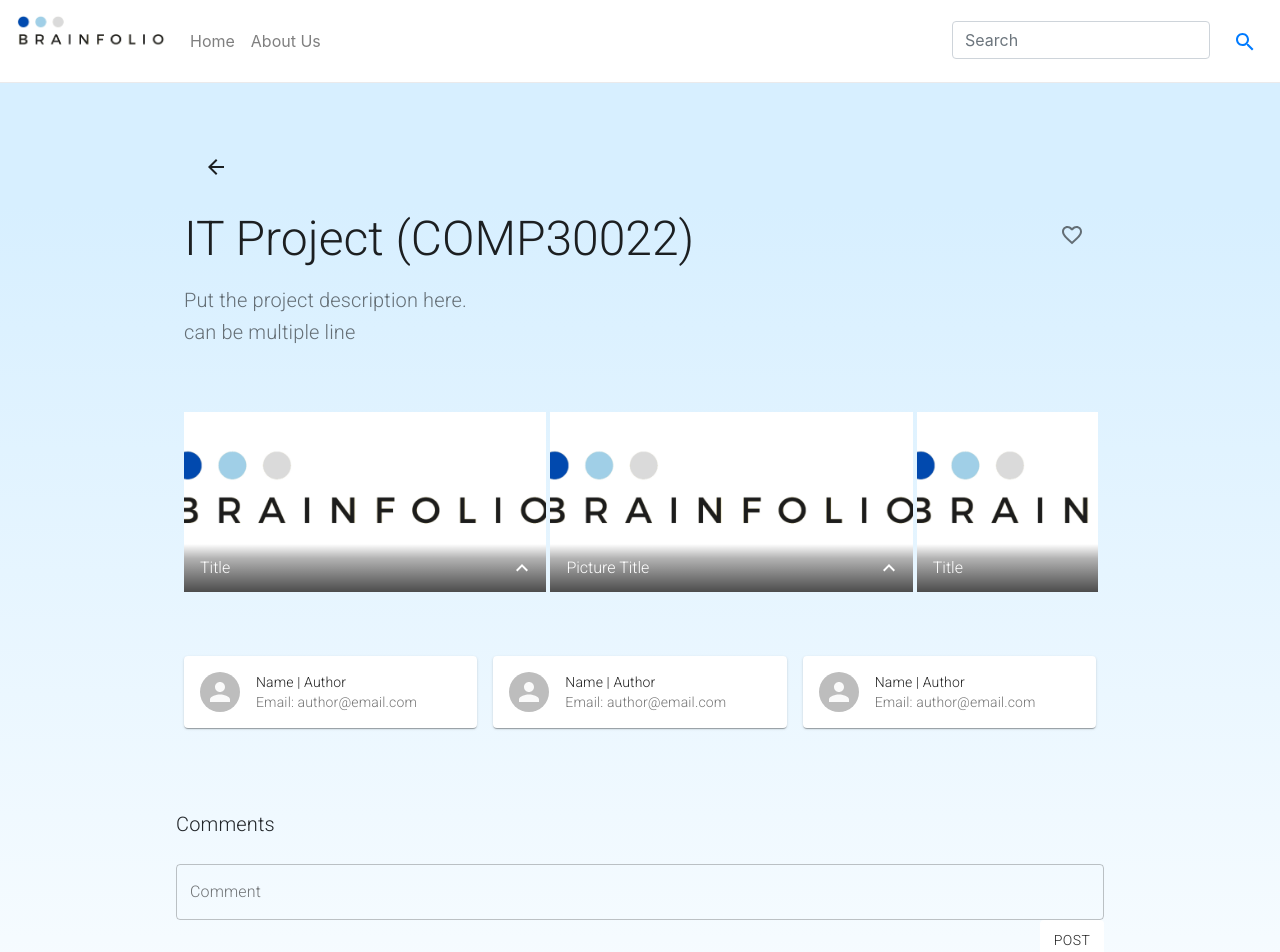
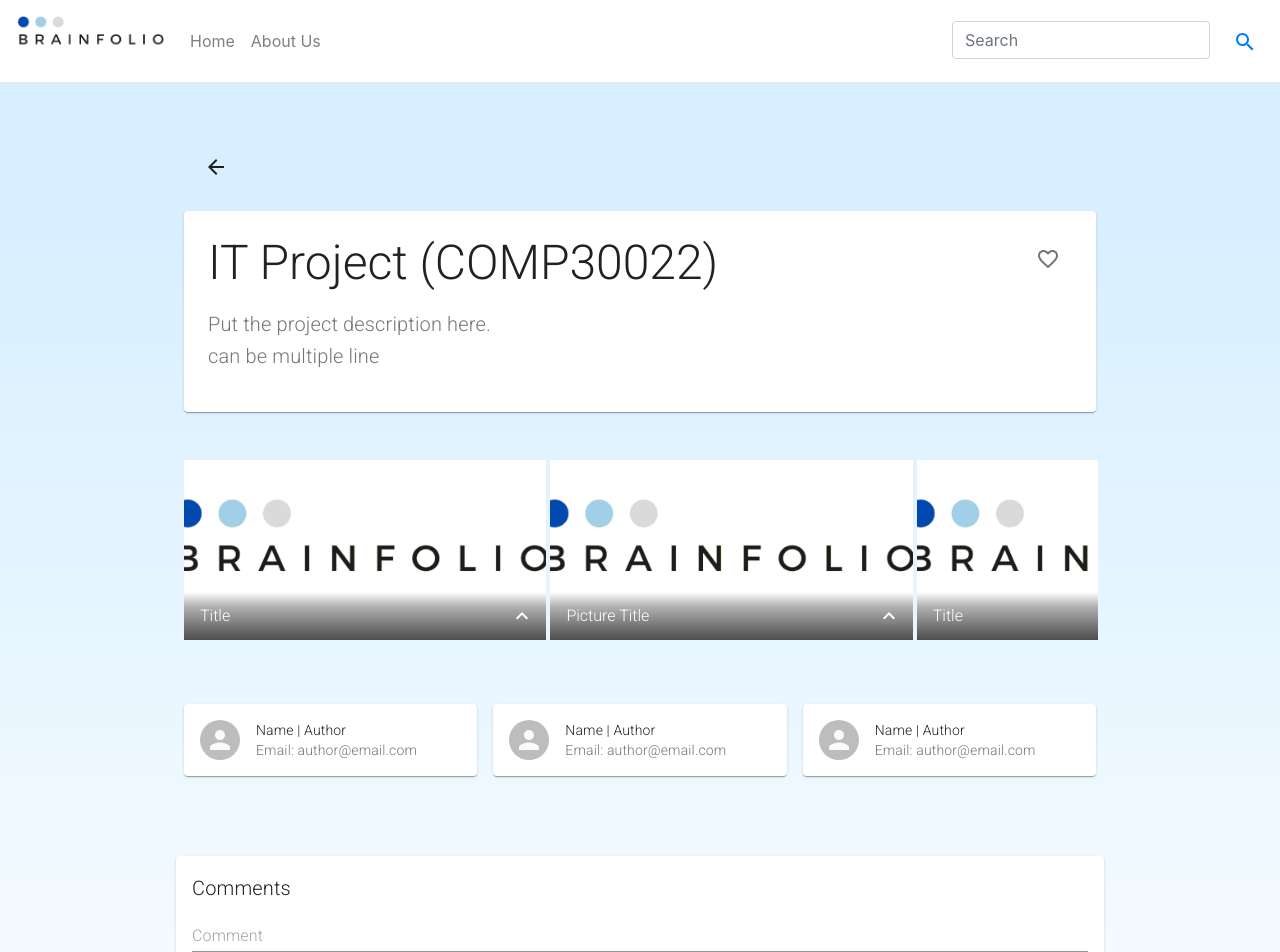
Before and after one commit to williamputraintan/Brainfolio, a React (Create React App) app in the folder my-app/: page /project in a window 1280 px wide. Shown: the top 952 px of the page. Built offline with nearby package versions, Linux system fonts and the light colour scheme.

Commit message:
Update project page display

```diff
--- a/my-app/src/components/project/ProjectAuthor.jsx
+++ b/my-app/src/components/project/ProjectAuthor.jsx
@@ -17,18 +17,18 @@ function ProjectAuthor() {
           <Grid container spacing={2}>
             {author.map((card) => (
               <Grid item key={card} xs={12} sm={6} md={4}>
-                  <CardActionArea>
                 <Card>
                     <CardHeader
                     avatar={
+                      <CardActionArea>
                         <Avatar className={classes.avatar}>
                         </Avatar>
+                      </CardActionArea>
                     }
                     title="Name | Author"
                     subheader="Email: author@email.com"
                     />
                 </Card>
-                  </CardActionArea>
               </Grid>
             ))}
           </Grid>
--- a/my-app/src/components/project/projectPage.jsx
+++ b/my-app/src/components/project/projectPage.jsx
@@ -20,6 +20,8 @@ import Typography from '@material-ui/core/Typography';
 import Container from '@material-ui/core/Container';
 import Link from '@material-ui/core/Link';
 import Avatar from '@material-ui/core/Avatar';
+import Card from '@material-ui/core/Card';
+
 
 import useStyles from './useStyles'
 
@@ -30,7 +32,7 @@ import IconButton from '@material-ui/core/IconButton';
 
 import SingleLineGridList from './ProjectFile';
 import ProjectAuthor from './ProjectAuthor';
-import { TextField } from '@material-ui/core';
+import { TextField, CardActionArea } from '@material-ui/core';
 
 function Copyright() {
   return (
@@ -53,6 +55,7 @@ export default function ProjectPage() {
 
   return (
     <div className={classes.bgcolor}>
+
       <main>
         <div className={classes.heroContent}>
 
@@ -64,6 +67,7 @@ export default function ProjectPage() {
           <br/>
           </Container>
           <Container maxWidth="md">
+            <Card className={classes.title}>
             <Typography component="h4" variant="h3" align="left" color="textPrimary" gutterBottom>
               IT Project (COMP30022)
                 <IconButton className={classes.like}>
@@ -74,34 +78,35 @@ export default function ProjectPage() {
               Put the project description here. <br/>
               can be multiple line
             </Typography>
+            </Card>
+
           </Container>
         </div>
 
         <SingleLineGridList/>
         <ProjectAuthor/>
+
         <div >
+
           <Container className={classes.space} maxWidth="md">
-            <Typography variant='h6'>
+          <Card>
+            <Typography variant='h6' className={classes.space}>
               Comments
             </Typography>
 
-            <br/>
             <div className={classes.comment}>
-
                 <TextField
-              id="outlined-textarea"
-              label="Comment"
+                      id="filled-textarea"
+                      placeholder="Comment"
+                      multiline
                       fullWidth
-              multiline
-              size = 'medium'
-              color='primary'
-              variant="outlined"
+                      size='medium'
                 />
                 <Button className={classes.post} color="danger">
                   Post
                 </Button>
             </div>
-
+          </Card>
             <br/>
             <br/>
             {/* comment section */}
--- a/my-app/src/components/project/useStyles.jsx
+++ b/my-app/src/components/project/useStyles.jsx
@@ -37,6 +37,7 @@ const useStyles = makeStyles((theme) => ({
   comment: {
     // width:'75%',
     maxWidth:'md',
+    padding: theme.spacing(2,2,2)
     // backgroundColor: theme.palette.background.paper,
 
   },
@@ -49,15 +50,18 @@ const useStyles = makeStyles((theme) => ({
     float: "right",
     // padding: theme.spacing(2, 0, 2),
   },
+  title: {
+    padding: theme.spacing(3),
+  },
   // Comment's
   paper: {
     padding: theme.spacing(2),
-    margin: '2',
+    margin: '1',
     maxWidth: 'md',
     // border: 1,
   },
   space: {
-    padding: theme.spacing(2),
+    padding: theme.spacing(2,2,0),
     maxWidth:'md',
   },
   post: {
```
Lines whose indentation alone changed are shown as unchanged.
